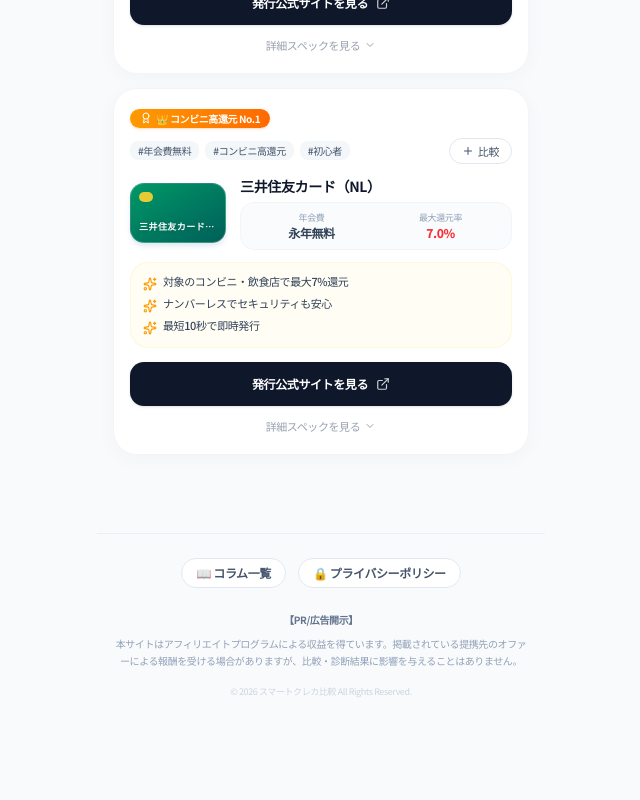
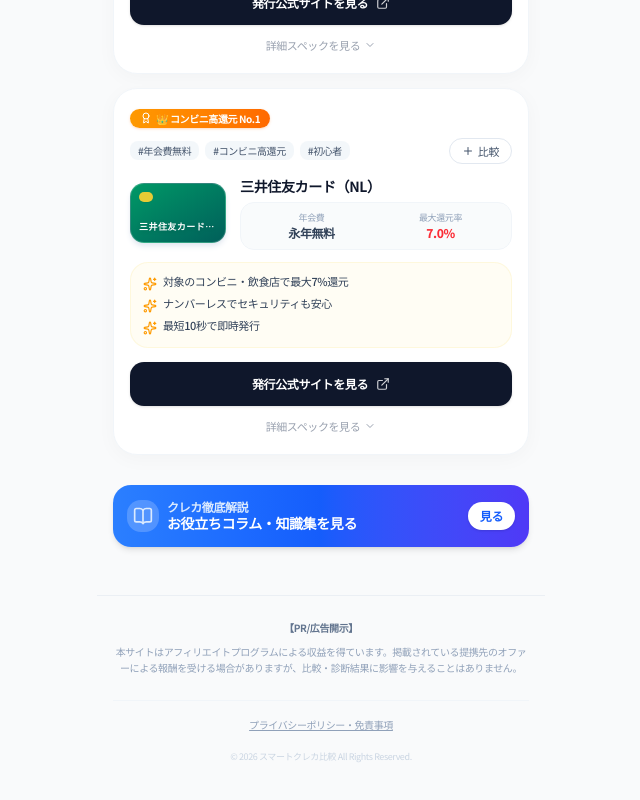
Before and after one commit to mizumar/smart-card-select, a Next.js app: page / in a window 1280 px wide. Shown: the part 1637-2437 px from the top of the page, without its empty margins (319-959 px from the left). Built offline with nearby package versions, Linux system fonts and the light colour scheme.

Commit message:
✨ feat: コラム導線強化、プライバシーリンク控えめ化、記事最新順ソート対応 (#1)

```diff
--- a/src/app/articles/page.tsx
+++ b/src/app/articles/page.tsx
@@ -9,6 +9,14 @@
 };
 
 export default function ArticlesPage() {
+  // 日付の降順（最新順）にソート
+  const sortedArticles = [...ARTICLES].sort((a, b) => {
+    return (
+      new Date(b.date.replace(/\./g, "-")).getTime() -
+      new Date(a.date.replace(/\./g, "-")).getTime()
+    );
+  });
+
   return (
     <div className="min-h-screen bg-slate-50/80 pb-16">
       {/* ヘッダー */}
@@ -35,9 +43,9 @@
           </h1>
         </div>
 
-        {/* 記事リスト */}
+        {/* ソート済みの記事リスト */}
         <div className="space-y-3.5">
-          {ARTICLES.map((article) => (
+          {sortedArticles.map((article) => (
             <Link
               key={article.id}
               href={`/articles/${article.id}`}
--- a/src/app/page.tsx
+++ b/src/app/page.tsx
@@ -6,7 +6,7 @@
 import { CardItem } from "@/components/CardItem";
 import { CompareBottomSheet } from "@/components/CompareBottomSheet";
 import { DiagnosisModal } from "@/components/DiagnosisModal";
-import { Sparkles, ArrowUpDown } from "lucide-react";
+import { Sparkles, ArrowUpDown, BookOpen } from "lucide-react";
 
 const FILTER_TAGS = [
   "すべて",
@@ -149,27 +149,45 @@
         )}
       </div>
 
-      {/* フッター（PR表記・免責事項） */}
+      {/* コラム導線バナー */}
+      <div className="max-w-md mx-auto px-4 mb-4">
+        <Link
+          href="/articles"
+          className="w-full bg-linear-to-r from-blue-500 via-blue-600 to-indigo-600 hover:opacity-95 text-white font-bold p-3.5 rounded-2xl shadow-md flex items-center justify-between active:scale-[0.98] transition-all"
+        >
+          <div className="flex items-center gap-2">
+            <div className="bg-white/20 p-1.5 rounded-xl">
+              <BookOpen className="w-5 h-5 text-blue-100" strokeWidth={2} />
+            </div>
+            <div className="text-left">
+              <p className="text-xs font-bold text-blue-100">クレカ徹底解説</p>
+              <p className="text-sm font-extrabold leading-tight">
+                お役立ちコラム・知識集を見る
+              </p>
+            </div>
+          </div>
+          <span className="text-xs bg-white text-blue-600 px-3 py-1.5 rounded-xl font-bold shadow-sm">
+            見る
+          </span>
+        </Link>
+      </div>
+
+      {/* --- フッターエリア：プライバシーポリシーの控えめ化 --- */}
       <footer className="mt-12 pb-12 px-4 text-center text-slate-400 text-[10px] leading-relaxed max-w-md mx-auto border-t border-slate-200/60 pt-6">
-        {/* ★ コラム ＆ プライバシーポリシーの導線 */}
-        <div className="flex items-center justify-center gap-3 mb-6">
-          <Link
-            href="/articles"
-            className="text-xs font-bold text-slate-600 bg-white border border-slate-200 px-3.5 py-1.5 rounded-full hover:bg-slate-50 transition-colors"
-          >
-            📖 コラム一覧
-          </Link>
+        <p className="font-bold text-slate-500 mb-2">【PR/広告開示】</p>
+        <p className="mb-4">
+          本サイトはアフィリエイトプログラムによる収益を得ています。掲載されている提携先のオファーによる報酬を受ける場合がありますが、比較・診断結果に影響を与えることはありません。
+        </p>
+
+        {/* 控えめな極小テキストリンク化 */}
+        <div className="mt-6 pt-4 border-t border-slate-100 flex items-center justify-center gap-4 text-[10px] text-slate-400">
           <Link
             href="/privacy"
-            className="text-xs font-bold text-slate-600 bg-white border border-slate-200 px-3.5 py-1.5 rounded-full hover:bg-slate-50 transition-colors"
+            className="hover:text-slate-600 underline transition-colors"
           >
-            🔒 プライバシーポリシー
+            プライバシーポリシー・免責事項
           </Link>
         </div>
-        <p className="font-bold text-slate-500 mb-2">【PR/広告開示】</p>
-        <p className="mb-3">
-          本サイトはアフィリエイトプログラムによる収益を得ています。掲載されている提携先のオファーによる報酬を受ける場合がありますが、比較・診断結果に影響を与えることはありません。
-        </p>
         <p className="mt-4 text-[9px] text-slate-300">
           &copy; 2026 スマートクレカ比較 All Rights Reserved.
         </p>
```
